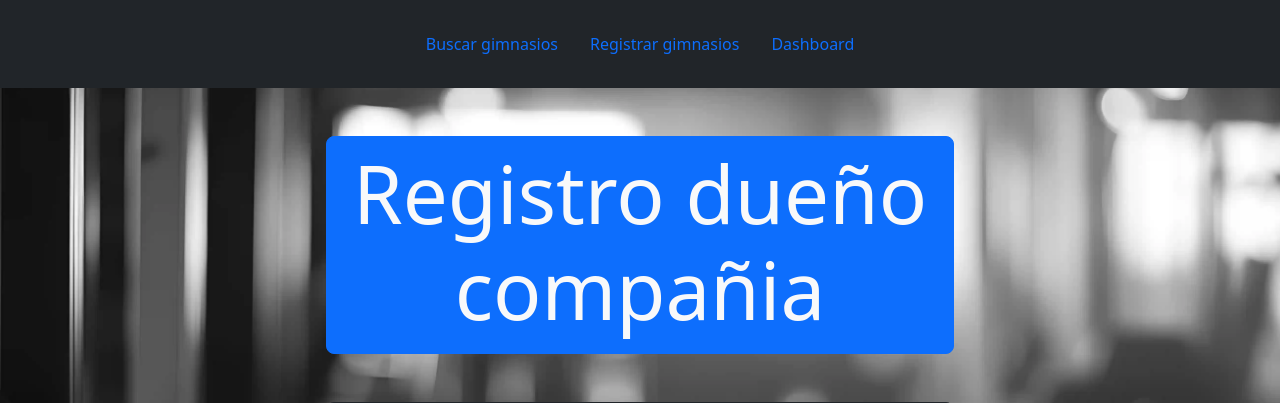
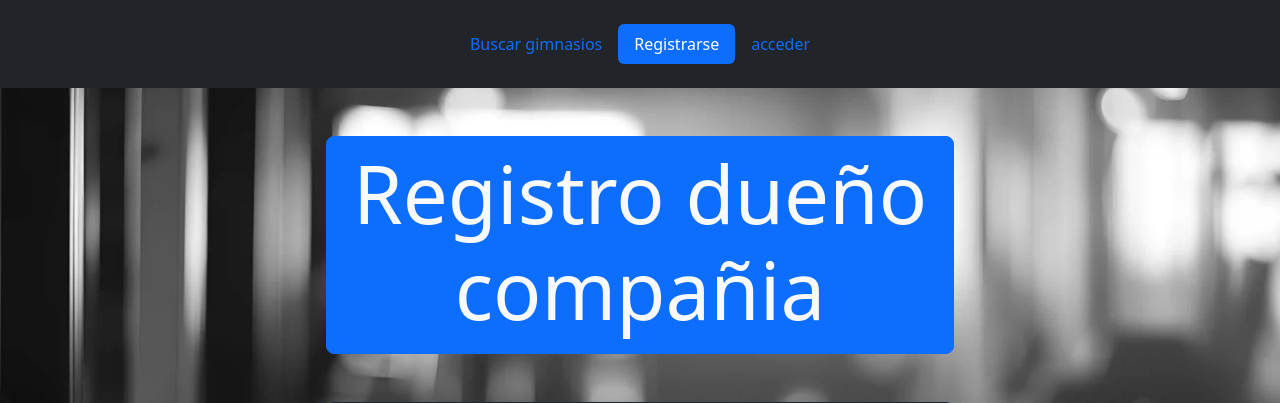
Before and after one commit to nickzunhacks/negociosGimnasios, a FastAPI app: page /owner-registration in a window 1280 px wide. Shown: the top 403 px of the page. Run offline with FastAPI, Linux system fonts and the light colour scheme; parts of the project's set-up code (start-up, migrations or seed data) failed here and were passed over.

Commit message:
[ADD] se agregan logica a navbar

```diff
--- a/frontend/templates/navbar.html
+++ b/frontend/templates/navbar.html
@@ -1,7 +1,7 @@
 <div class="container-fluid bg-dark text-white p-4 d-flex justify-content-center align-center">
   <nav class="nav nav-pills flex-column flex-sm-row">
-      <a class="flex-sm-fill text-sm-center nav-link {{ 'active' if acitve_page == '/' }}" aria-current="page" href="/">Buscar gimnasios</a>
-   <a class="flex-sm-fill text-sm-center nav-link {{ 'active' if active_page == '/gym-registration' }} " href="/gym-registration">Registrar gimnasios</a>
-   <a class="flex-sm-fill text-sm-center nav-link" href="#">Dashboard</a>
+      <a class="flex-sm-fill text-sm-center nav-link {{ 'active' if active_page == '/' }}" aria-current="page" href="/">Buscar gimnasios</a>
+   <a class="flex-sm-fill text-sm-center nav-link {{ 'active' if active_page == 'registro' }} " href="/owner-registration">Registrarse</a>
+   <a class="flex-sm-fill text-sm-center nav-link {{ 'active' if active_page == 'acceso' }}" href="/owner-access">acceder</a>
   </nav>
 </div>
```
